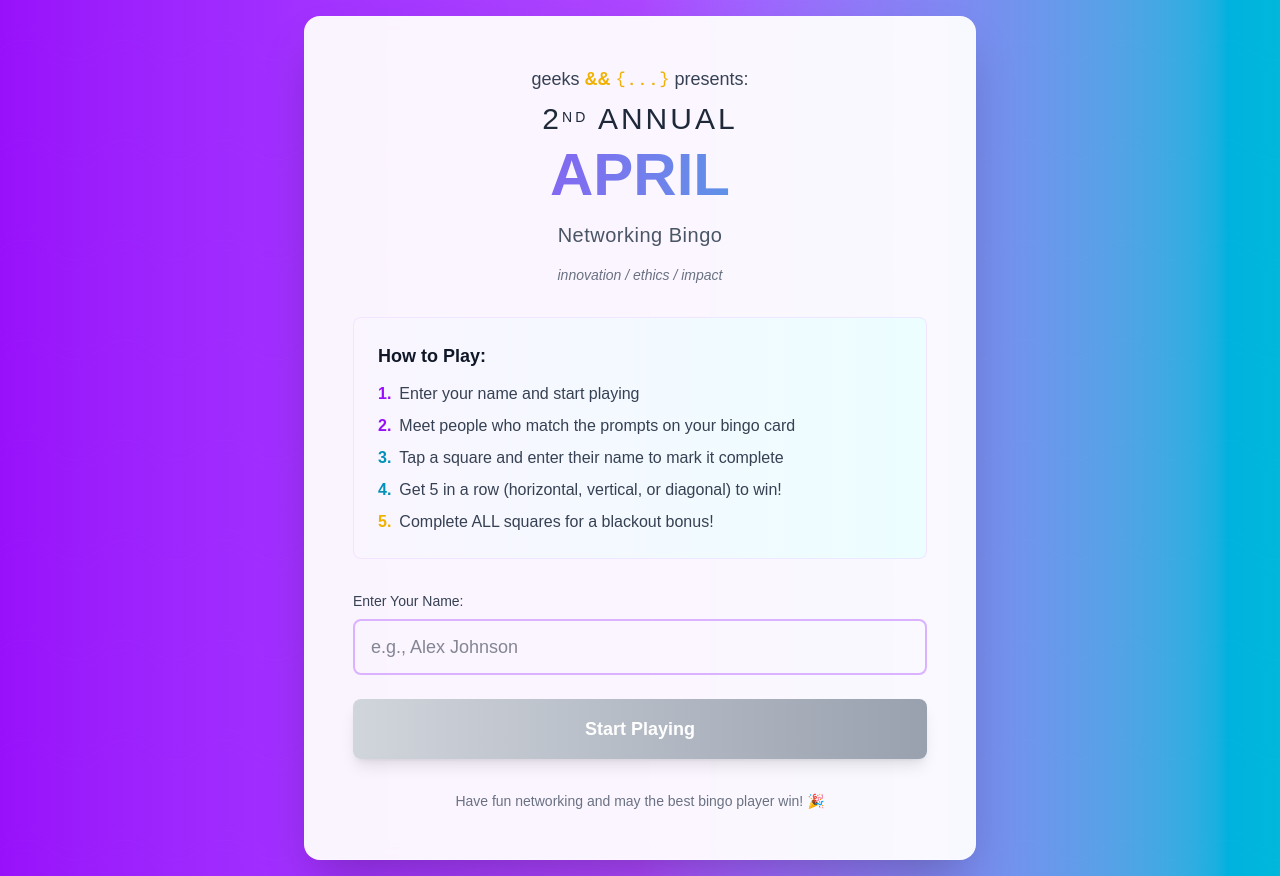
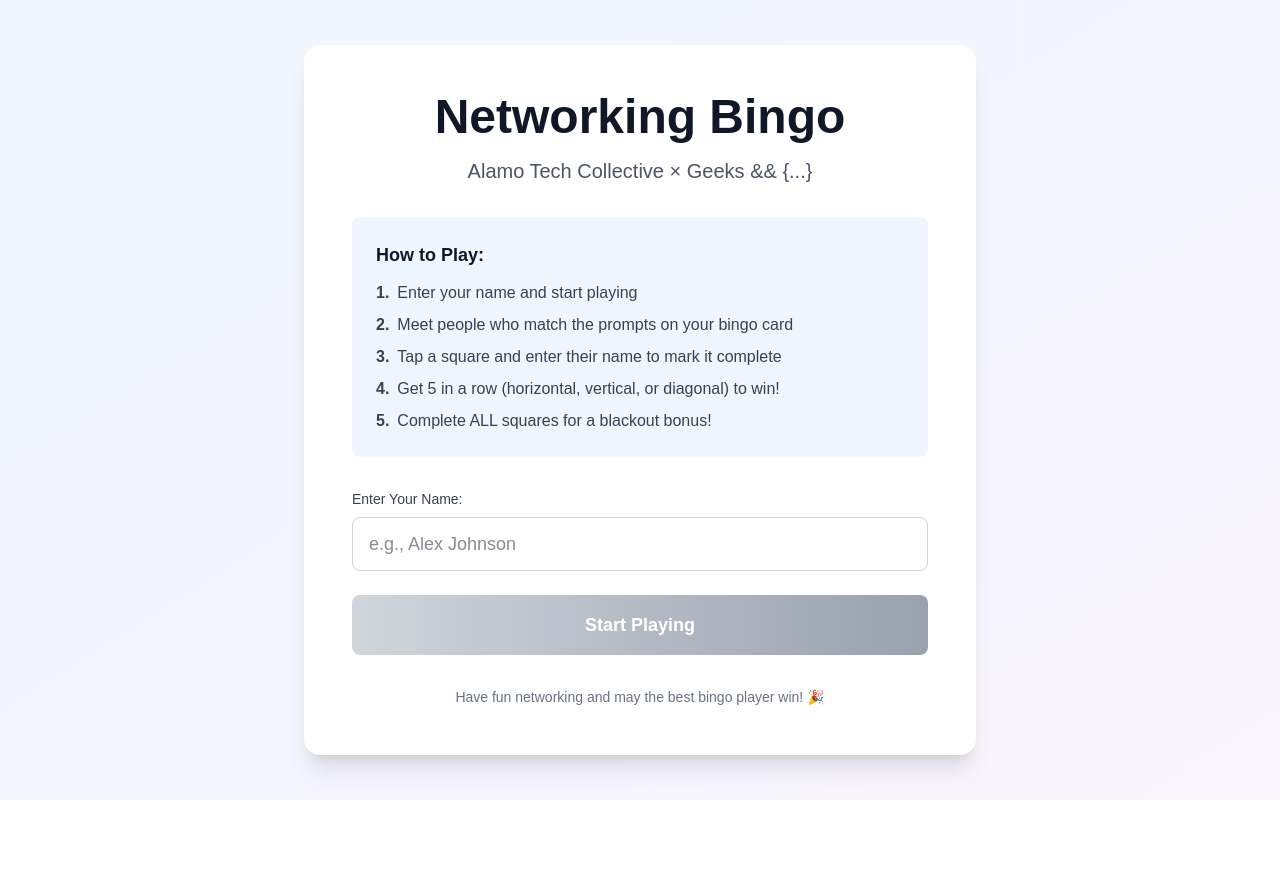
Before and after one commit to Slymasterfunk/bingo, a Next.js app: page / in a window 1280 px wide. After the commit the page ends 800 px from the top, so only its background shows below. Built offline with nearby package versions, Linux system fonts and the light colour scheme.

Commit message:
Revert "Update styling to match AI April branding"
This reverts commit e37e8de051c6dbf1ad624412c6ec487eacd44908.

```diff
--- a/app/page.tsx
+++ b/app/page.tsx
@@ -17,65 +17,40 @@
   };
 
   return (
-    <div className="min-h-screen bg-gradient-to-r from-purple-600 via-purple-500 to-cyan-500 flex items-center justify-center p-4 relative overflow-hidden">
-      {/* Decorative background pattern */}
-      <div className="absolute inset-0 opacity-10">
-        <svg className="w-full h-full" xmlns="http://www.w3.org/2000/svg">
-          <defs>
-            <pattern id="waves" x="0" y="0" width="100" height="100" patternUnits="userSpaceOnUse">
-              <path d="M0,50 Q25,30 50,50 T100,50" stroke="white" strokeWidth="0.5" fill="none" opacity="0.3"/>
-              <path d="M0,60 Q25,40 50,60 T100,60" stroke="white" strokeWidth="0.5" fill="none" opacity="0.2"/>
-              <path d="M0,40 Q25,20 50,40 T100,40" stroke="white" strokeWidth="0.5" fill="none" opacity="0.2"/>
-            </pattern>
-          </defs>
-          <rect width="100%" height="100%" fill="url(#waves)" />
-        </svg>
-      </div>
-
-      <main className="max-w-2xl w-full bg-white/95 backdrop-blur-sm rounded-2xl shadow-2xl p-8 md:p-12 relative z-10 border border-white/20">
+    <div className="min-h-screen bg-gradient-to-br from-blue-50 to-purple-50 flex items-center justify-center p-4">
+      <main className="max-w-2xl w-full bg-white rounded-2xl shadow-xl p-8 md:p-12">
         {/* Header */}
         <div className="text-center mb-8">
-          <div className="mb-4">
-            <p className="text-lg text-gray-700 mb-2">
-              <span className="font-light">geeks</span> <span className="font-bold text-yellow-500">&&</span> <span className="text-yellow-500 font-mono">{'{...}'}</span> <span className="font-light">presents:</span>
-            </p>
-            <h1 className="text-2xl md:text-3xl font-light tracking-widest text-gray-800 mb-2">
-              2<sup className="text-sm">ND</sup> ANNUAL
-            </h1>
-            <h2 className="text-5xl md:text-6xl font-bold bg-gradient-to-r from-purple-600 to-cyan-500 bg-clip-text text-transparent mb-4">
-              APRIL
-            </h2>
-            <p className="text-xl font-light text-gray-600 tracking-wide">
-              Networking Bingo
-            </p>
-          </div>
-          <p className="text-sm text-gray-500 italic">
-            innovation / ethics / impact
+          <h1 className="text-4xl md:text-5xl font-bold text-gray-900 mb-4">
+            Networking Bingo
+          </h1>
+          <p className="text-xl text-gray-600 mb-2">
+            Alamo Tech Collective × Geeks && {'{...}'}
           </p>
         </div>
 
         {/* Instructions */}
-        <div className="bg-gradient-to-r from-purple-50 to-cyan-50 rounded-lg p-6 mb-8 border border-purple-200/50">
+        <div className="bg-blue-50 rounded-lg p-6 mb-8">
           <h2 className="text-lg font-bold text-gray-900 mb-3">How to Play:</h2>
           <ol className="space-y-2 text-gray-700">
             <li className="flex items-start">
-              <span className="font-bold mr-2 text-purple-600">1.</span>
+              <span className="font-bold mr-2">1.</span>
               <span>Enter your name and start playing</span>
             </li>
             <li className="flex items-start">
-              <span className="font-bold mr-2 text-purple-600">2.</span>
+              <span className="font-bold mr-2">2.</span>
               <span>Meet people who match the prompts on your bingo card</span>
             </li>
             <li className="flex items-start">
-              <span className="font-bold mr-2 text-cyan-600">3.</span>
+              <span className="font-bold mr-2">3.</span>
               <span>Tap a square and enter their name to mark it complete</span>
             </li>
             <li className="flex items-start">
-              <span className="font-bold mr-2 text-cyan-600">4.</span>
+              <span className="font-bold mr-2">4.</span>
               <span>Get 5 in a row (horizontal, vertical, or diagonal) to win!</span>
             </li>
             <li className="flex items-start">
-              <span className="font-bold mr-2 text-yellow-500">5.</span>
+              <span className="font-bold mr-2">5.</span>
               <span>Complete ALL squares for a blackout bonus!</span>
             </li>
           </ol>
@@ -93,7 +68,7 @@
               value={playerName}
               onChange={(e) => setPlayerName(e.target.value)}
               placeholder="e.g., Alex Johnson"
-              className="w-full px-4 py-3 border-2 border-purple-300 rounded-lg focus:ring-2 focus:ring-purple-500 focus:border-purple-500 text-gray-900 text-lg"
+              className="w-full px-4 py-3 border border-gray-300 rounded-lg focus:ring-2 focus:ring-blue-500 focus:border-transparent text-gray-900 text-lg"
               autoComplete="name"
               required
             />
@@ -102,7 +77,7 @@
           <button
             type="submit"
             disabled={!playerName.trim()}
-            className="w-full py-4 bg-gradient-to-r from-purple-600 to-cyan-500 text-white font-bold text-lg rounded-lg hover:from-purple-700 hover:to-cyan-600 disabled:from-gray-300 disabled:to-gray-400 disabled:cursor-not-allowed transition-all duration-200 transform hover:scale-105 active:scale-95 shadow-lg"
+            className="w-full py-4 bg-gradient-to-r from-blue-600 to-purple-600 text-white font-bold text-lg rounded-lg hover:from-blue-700 hover:to-purple-700 disabled:from-gray-300 disabled:to-gray-400 disabled:cursor-not-allowed transition-all duration-200 transform hover:scale-105 active:scale-95"
           >
             Start Playing
           </button>
--- a/app/play/page.tsx
+++ b/app/play/page.tsx
@@ -59,55 +59,25 @@
 
   if (isLoading || !gameState) {
     return (
-      <div className="min-h-screen bg-gradient-to-r from-purple-600 via-purple-500 to-cyan-500 flex items-center justify-center relative overflow-hidden">
-        {/* Decorative background pattern */}
-        <div className="absolute inset-0 opacity-10">
-          <svg className="w-full h-full" xmlns="http://www.w3.org/2000/svg">
-            <defs>
-              <pattern id="waves" x="0" y="0" width="100" height="100" patternUnits="userSpaceOnUse">
-                <path d="M0,50 Q25,30 50,50 T100,50" stroke="white" strokeWidth="0.5" fill="none" opacity="0.3"/>
-                <path d="M0,60 Q25,40 50,60 T100,60" stroke="white" strokeWidth="0.5" fill="none" opacity="0.2"/>
-                <path d="M0,40 Q25,20 50,40 T100,40" stroke="white" strokeWidth="0.5" fill="none" opacity="0.2"/>
-              </pattern>
-            </defs>
-            <rect width="100%" height="100%" fill="url(#waves)" />
-          </svg>
-        </div>
-        <div className="text-center relative z-10">
-          <div className="animate-spin rounded-full h-16 w-16 border-b-4 border-white mx-auto mb-4"></div>
-          <p className="text-white text-lg font-medium">Loading your bingo card...</p>
+      <div className="min-h-screen bg-gradient-to-br from-blue-50 to-purple-50 flex items-center justify-center">
+        <div className="text-center">
+          <div className="animate-spin rounded-full h-16 w-16 border-b-4 border-blue-600 mx-auto mb-4"></div>
+          <p className="text-gray-600 text-lg">Loading your bingo card...</p>
         </div>
       </div>
     );
   }
 
   return (
-    <div className="min-h-screen bg-gradient-to-r from-purple-600 via-purple-500 to-cyan-500 py-8 relative overflow-hidden">
-      {/* Decorative background pattern */}
-      <div className="absolute inset-0 opacity-10">
-        <svg className="w-full h-full" xmlns="http://www.w3.org/2000/svg">
-          <defs>
-            <pattern id="waves-play" x="0" y="0" width="100" height="100" patternUnits="userSpaceOnUse">
-              <path d="M0,50 Q25,30 50,50 T100,50" stroke="white" strokeWidth="0.5" fill="none" opacity="0.3"/>
-              <path d="M0,60 Q25,40 50,60 T100,60" stroke="white" strokeWidth="0.5" fill="none" opacity="0.2"/>
-              <path d="M0,40 Q25,20 50,40 T100,40" stroke="white" strokeWidth="0.5" fill="none" opacity="0.2"/>
-            </pattern>
-          </defs>
-          <rect width="100%" height="100%" fill="url(#waves-play)" />
-        </svg>
-      </div>
-
-      <div className="container mx-auto relative z-10">
+    <div className="min-h-screen bg-gradient-to-br from-blue-50 to-purple-50 py-8">
+      <div className="container mx-auto">
         {/* Header */}
         <div className="text-center mb-6">
-          <p className="text-white/90 text-sm mb-1">
-            <span className="font-light">geeks</span> <span className="font-bold text-yellow-400">&&</span> <span className="text-yellow-400 font-mono">{'{...}'}</span>
-          </p>
-          <h1 className="text-3xl md:text-4xl font-bold text-white mb-2">
+          <h1 className="text-3xl md:text-4xl font-bold text-gray-900 mb-2">
             Networking Bingo
           </h1>
-          <p className="text-white/80 text-sm italic">
-            innovation / ethics / impact
+          <p className="text-gray-600">
+            Alamo Tech Collective × Geeks && {'{...}'}
           </p>
         </div>
 
@@ -124,7 +94,7 @@
                 router.push('/');
               }
             }}
-            className="px-6 py-2 bg-white/20 backdrop-blur-sm border-2 border-white/40 text-white rounded-lg hover:bg-white/30 transition-colors"
+            className="px-6 py-2 border-2 border-gray-300 text-gray-700 rounded-lg hover:bg-gray-50 transition-colors"
           >
             New Game
           </button>
```
